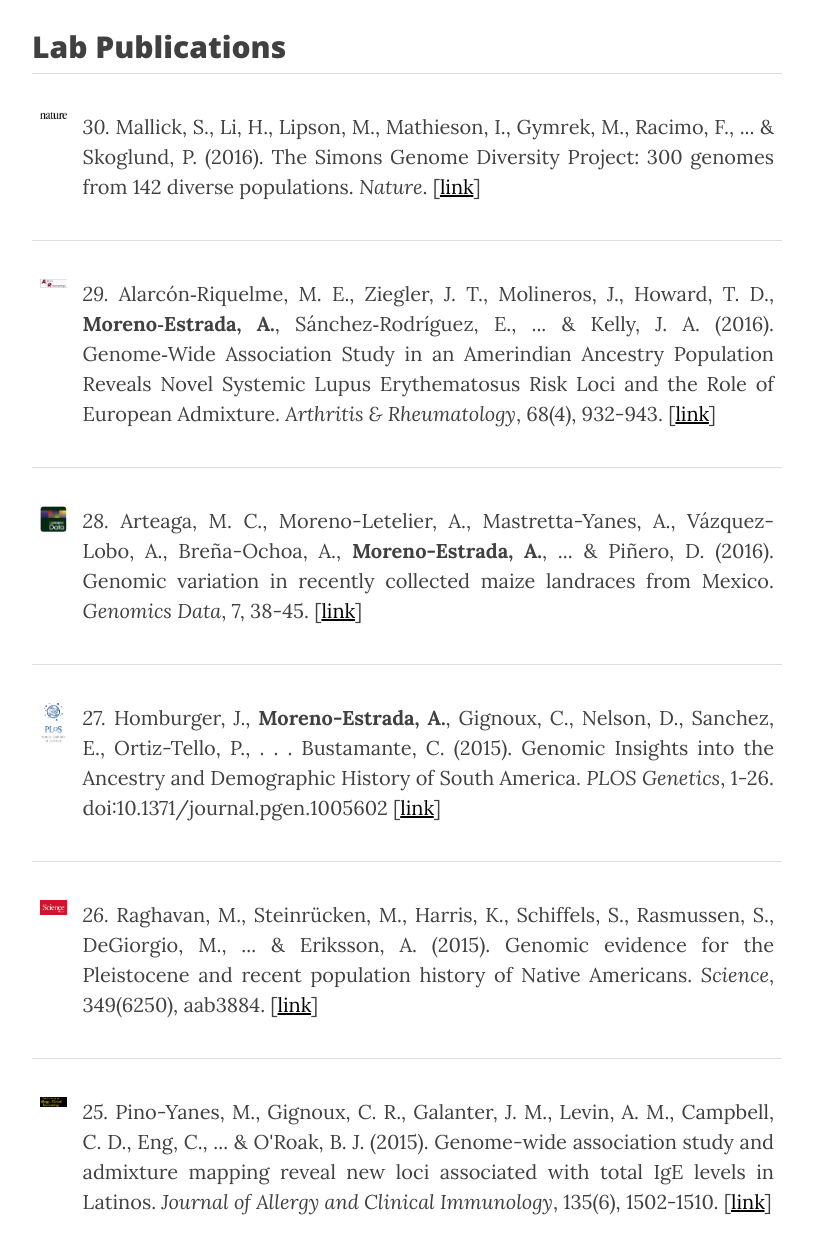
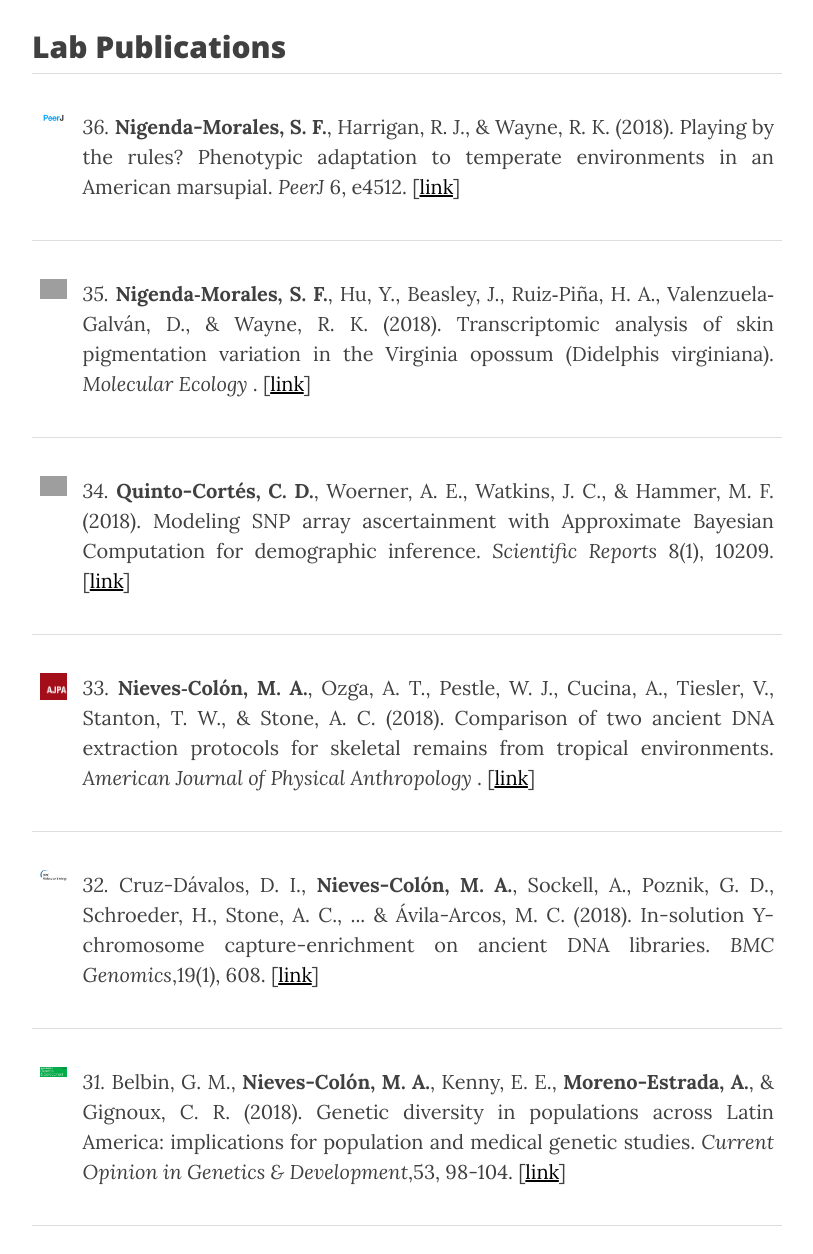
Before and after one commit to milkshakeplustip/milkshakeplustip.github.io, a Jekyll site: the page built from publications.html, in a window 1280 px wide and 1400 px high, scrolled down 198 px. Shown: the part 146-1400 px from the top of the window, without its empty margins (233-1046 px from the left). Built offline with Jekyll 4.4.1, drawn with Linux system fonts in a browser that asks for light colours; nearby versions of some CDN libraries; grey boxes are pictures that could not be loaded.

Commit message:
New Publications & People Header

```diff
--- a/news.html
+++ b/news.html
@@ -22,7 +22,7 @@ Through posts, infographics, and videos we decided to present one of our most am
 Now more than ever it is necessary for scientists to share back their results and findings to the people, otherwise, all the knowledge will be restricted for only a few.
 <br>
 <br>
-Check out our full presentation <u><a href="https://itunes.apple.com/mx/podcast/how-dna-is-revealing-latin-americas-lost-histories/id120329020?i=1000408756189&l=en&mt=2">HERE</a></u> and remember to follow us on Twitter @moreno_lab!
+Check out our full presentation <u><a href="https://twitter.com/moreno_lab/status/1010308390059429889">HERE</a></u> and remember to follow us on Twitter @moreno_lab!
 </small>
 <br>
 <hr>
--- a/people.html
+++ b/people.html
@@ -2,7 +2,7 @@
 layout: page
 title: "People"
 description: "LANGEBIO Cinvestav, Mexico"
-header-img: "img/morenolab_1000_recorte_2.jpg"
+header-img: "img/labretreat.jpg"
 order: 2
 ---
 <p></p>
--- a/publications.html
+++ b/publications.html
@@ -8,6 +8,30 @@ order: 4
 <p></p>
 <h2>Lab Publications</h2>
 <table style="width:100%">
+	<tr>
+		<td><p style="text-align:justify"><img src="/img/peerj.jpg" alt="Peer J" height="200" width="200"></p></td>
+		<td><p style="text-align:justify"><i>36.</i> <b>Nigenda-Morales, S. F.</b>, Harrigan, R. J., & Wayne, R. K. (2018). Playing by the rules? Phenotypic adaptation to temperate environments in an American marsupial. <i>PeerJ </i>6, e4512. [<a href="https://doi.org/10.7717/peerj.4512">link</a>]</td>
+	</tr>
+	<tr>
+		<td><p style="text-align:justify"><img src="/img/moleco.jpg" alt="Molecular Ecology" height="200" width="200"></p></td>
+		<td><p style="text-align:justify"><i>35.</i> <b>Nigenda‐Morales, S. F.</b>, Hu, Y., Beasley, J., Ruiz‐Piña, H. A., Valenzuela‐Galván, D., & Wayne, R. K. (2018). Transcriptomic analysis of skin pigmentation variation in the Virginia opossum (Didelphis virginiana). <i>Molecular Ecology </i>. [<a href="https://doi.org/10.1111/mec.14712">link</a>]</td>
+	</tr>
+	<tr>
+		<td><p style="text-align:justify"><img src="/img/scientificreports.jpg" alt="Scienticic Reports" height="200" width="200"></p></td>
+		<td><p style="text-align:justify"><i>34.</i> <b>Quinto-Cortés, C. D.</b>, Woerner, A. E., Watkins, J. C., & Hammer, M. F. (2018). Modeling SNP array ascertainment with Approximate Bayesian Computation for demographic inference. <i>Scientific Reports </i>8(1), 10209. [<a href="https://www.nature.com/articles/s41598-018-28539-y">link</a>]</td>
+	</tr>
+	<tr>
+		<td><p style="text-align:justify"><img src="/img/ajpa.jpg" alt="AJPA" height="200" width="200"></p></td>
+		<td><p style="text-align:justify"><i>33.</i> <b>Nieves‐Colón, M. A.</b>, Ozga, A. T., Pestle, W. J., Cucina, A., Tiesler, V., Stanton, T. W., & Stone, A. C. (2018). Comparison of two ancient DNA extraction protocols for skeletal remains from tropical environments. <i>American Journal of Physical Anthropology </i>. [<a href="https://doi.org/10.1002/ajpa.23472">link</a>]</td>
+	</tr>
+	<tr>
+		<td><p style="text-align:justify"><img src="/img/bmc.jpg" alt="BMC" height="200" width="200"></p></td>
+		<td><p style="text-align:justify"><i>32.</i> Cruz-Dávalos, D. I., <b>Nieves-Colón, M. A.</b>, Sockell, A., Poznik, G. D., Schroeder, H., Stone, A. C., ... & Ávila-Arcos, M. C. (2018). In-solution Y-chromosome capture-enrichment on ancient DNA libraries. <i>BMC Genomics</i>,19(1), 608. [<a href="https://doi.org/10.1186/s12864-018-4945-x">link</a>]</td>
+	</tr>
+	<tr>
+		<td><p style="text-align:justify"><img src="/img/currentopinion.jpg" alt="Current Opinion" height="200" width="200"></p></td>
+		<td><p style="text-align:justify"><i>31.</i> Belbin, G. M., <b>Nieves-Colón, M. A.</b>, Kenny, E. E., <b>Moreno-Estrada, A.</b>, & Gignoux, C. R. (2018). Genetic diversity in populations across Latin America: implications for population and medical genetic studies. <i>Current Opinion in Genetics & Development</i>,53, 98-104. [<a href="https://doi.org/10.1016/j.gde.2018.07.006">link</a>]</td>
+	</tr>
 	<tr>
 		<td><p style="text-align:justify"><img src="/img/nature.jpg" alt="Nature" height="200" width="200"></p></td>
 		<td><p style="text-align:justify"><i>30.</i> Mallick, S., Li, H., Lipson, M., Mathieson, I., Gymrek, M., Racimo, F., ... & Skoglund, P. (2016). The Simons Genome Diversity Project: 300 genomes from 142 diverse populations. <i>Nature</i>. [<a href="http://www.nature.com/nature/journal/vaop/ncurrent/full/nature18964.html">link</a>]</td>
```
Also changed, not shown: img/ajpa.jpeg (added), img/currentopinion.jpg (added), img/moleco.jpeg (added), img/peerj.jpg (added), img/scientificreports.jpeg (added), 2 other files.
